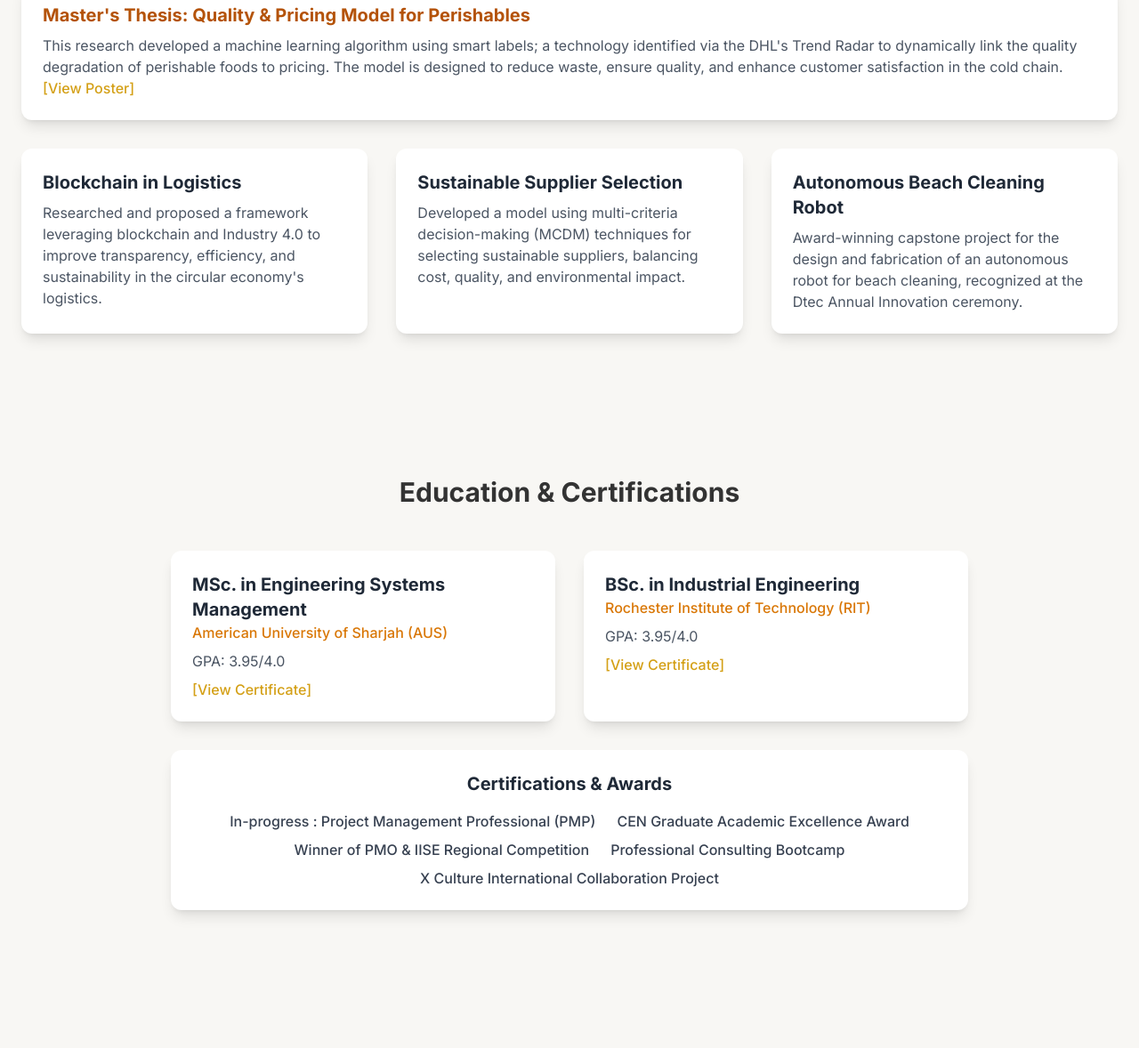
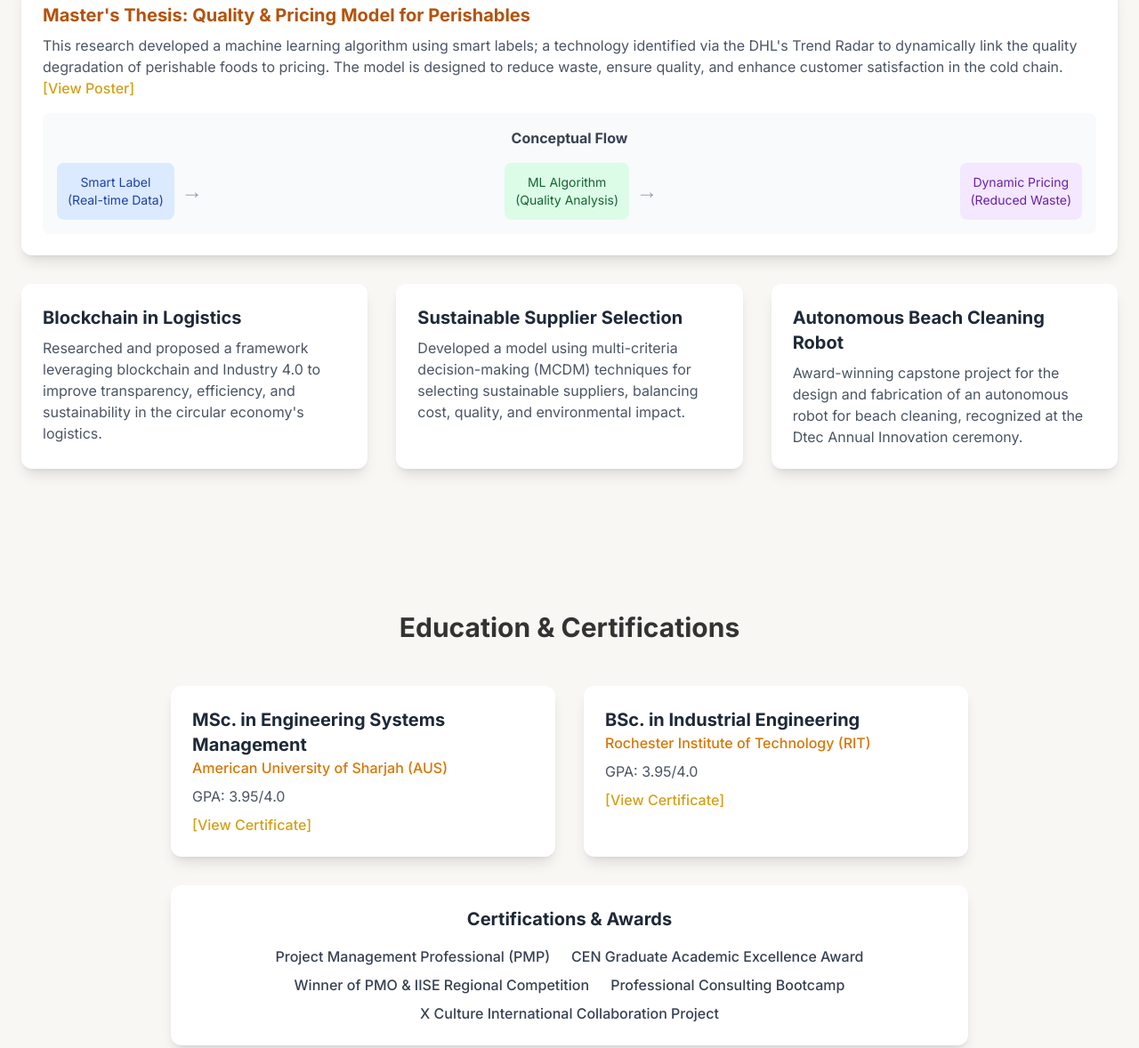
Before and after one commit to hayabalastal/hayaalastal.github.io, a plain HTML site: page index.html in a window 1280 px wide. Shown: the part 2919-4097 px from the top of the page at 89% size. Drawn offline with nearby package versions, Linux system fonts and the light colour scheme.

Commit message:
Update index.html

```diff
--- a/index.html
+++ b/index.html
@@ -218,6 +218,20 @@
                 <div class="bg-white p-6 rounded-xl shadow-lg card-hover col-span-1 md:col-span-2 lg:col-span-3">
                     <h4 class="text-xl font-semibold text-amber-700">Master's Thesis: Quality & Pricing Model for Perishables</h4>
                     <p class="mt-2 text-gray-600">This research developed a machine learning algorithm using smart labels; a technology identified via the DHL's Trend Radar to dynamically link the quality degradation of perishable foods to pricing. The model is designed to reduce waste, ensure quality, and enhance customer satisfaction in the cold chain. <a onclick="openModal('poster.jpg')" class="view-link">[View Poster]</a></p>
+                    <div class="mt-4 bg-gray-50 p-4 rounded-lg">
+                        <h5 class="font-semibold text-center mb-4 text-gray-700">Conceptual Flow</h5>
+                        <div class="flex flex-col sm:flex-row items-center justify-between space-y-4 sm:space-y-0 sm:space-x-4 text-center text-sm">
+                            <div class="flex items-center flex-col sm:flex-row gap-2">
+                                <div class="bg-blue-100 text-blue-800 rounded-lg p-3">Smart Label <br/>(Real-time Data)</div>
+                                <div class="font-bold text-gray-400 text-2xl transform rotate-90 sm:rotate-0">&rarr;</div>
+                            </div>
+                            <div class="flex items-center flex-col sm:flex-row gap-2">
+                                <div class="bg-green-100 text-green-800 rounded-lg p-3">ML Algorithm <br/>(Quality Analysis)</div>
+                                <div class="font-bold text-gray-400 text-2xl transform rotate-90 sm:rotate-0">&rarr;</div>
+                            </div>
+                             <div class="bg-purple-100 text-purple-800 rounded-lg p-3">Dynamic Pricing <br/>(Reduced Waste)</div>
+                        </div>
+                    </div>
                 </div>
                 <div class="bg-white p-6 rounded-xl shadow-lg card-hover">
                     <h4 class="text-xl font-semibold text-gray-800">Blockchain in Logistics</h4>
@@ -252,7 +266,7 @@
                  <div class="bg-white p-6 rounded-xl shadow-lg md:col-span-2">
                     <h4 class="text-xl font-semibold text-gray-800 text-center">Certifications & Awards</h4>
                     <ul class="mt-4 flex flex-wrap justify-center gap-x-6 gap-y-2 text-center">
-                        <li class="font-medium text-gray-700"> In-progress : Project Management Professional (PMP)</li>
+                        <li class="font-medium text-gray-700">Project Management Professional (PMP)</li>
                         <li class="font-medium text-gray-700">CEN Graduate Academic Excellence Award</li>
                         <li class="font-medium text-gray-700">Winner of PMO & IISE Regional Competition</li>
                         <li class="font-medium text-gray-700">Professional Consulting Bootcamp</li>
```
